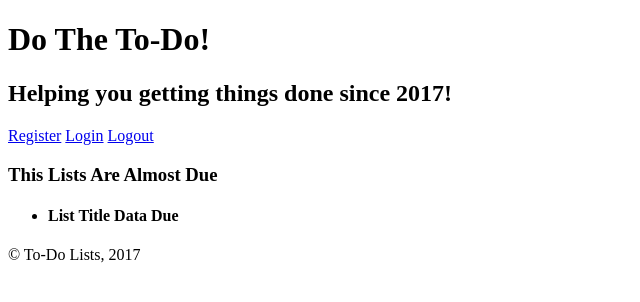
After one commit to danrpinho/LTW1718, a PHP site: template html/templates/aside/aside.php in a window 1280 px wide. The commit adds this page. Shown: the top 302 px of the page, without its empty margins (0-640 px from the left). Run offline with PHP 8.4, Linux system fonts and the light colour scheme; the template is opened without the code that fills it, so the values that code supplies are empty; some web fonts are replaced.

Commit message:
Added Aside

```diff
--- a/database/createDB.sql
+++ b/database/createDB.sql
@@ -10,7 +10,8 @@ CREATE TABLE todolists(
     listID INTEGER PRIMARY KEY,
     username TEXT REFERENCES users,
     title TEXT,
-    creation DATE
+    creation DATE,
+    datadue DATE
 );
 
 CREATE TABLE listitems(
--- /dev/null
+++ b/html/templates/aside/aside.php
@@ -0,0 +1,8 @@
+<aside id="aside">
+    <h3>This Lists Are Almost Due</h3>
+    <ul>
+        <li>
+            <h4>List Title Data Due</h4>
+        </li>
+    </ul>
+</aside>
--- a/html/templates/common/header.php
+++ b/html/templates/common/header.php
@@ -10,8 +10,8 @@
             <h1>Do The To-Do!</h1>
             <h2>Helping you getting things done since 2017!</h2>
             <div id="signup">
-              <a href="register.html">Register</a>
-              <a href="login.html">Login</a>
-              <a href="logout.html">Logout</a>
+              <a href="register.php">Register</a>
+              <a href="login.php">Login</a>
+              <a href="logout.php">Logout</a>
             </div>
         </header>
```
Also changed, not shown: lists.php (+4 -3 lines).
